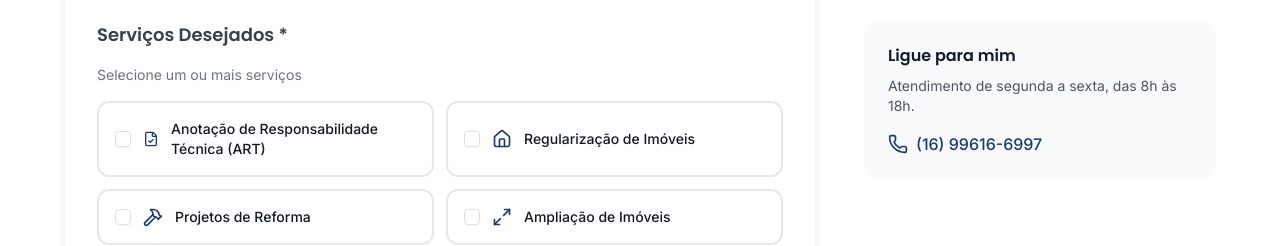
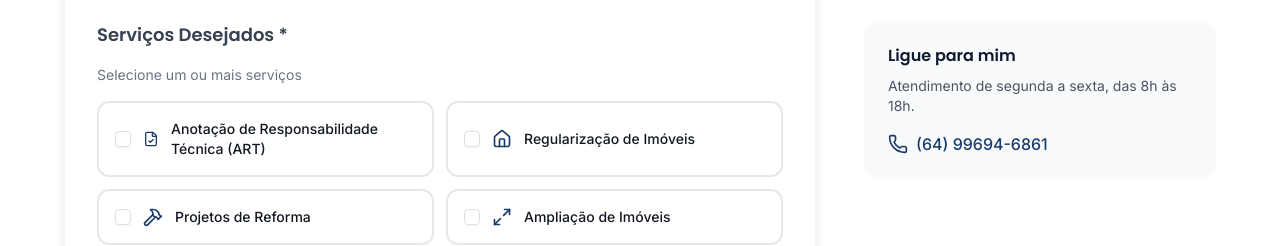
Before and after one commit to nielsonjunior/site-pessoal, a React (Vite) app: page /contato in a window 1280 px wide. Shown: the part 920-1166 px from the top of the page. Built offline with nearby package versions, Linux system fonts and the light colour scheme.

Commit message:
Update contact information and SEO title for Budget page

```diff
--- a/src/pages/Budget.tsx
+++ b/src/pages/Budget.tsx
@@ -137,7 +137,7 @@ export function Budget() {
   return (
     <>
       <SEO
-        title="Solicitar Orçamento - Engenheiro Civil em São Paulo"
+        title="Solicitar Orçamento - Engenheiro Civil em Cáceres"
         description="Solicite um orçamento gratuito para serviços de engenharia civil. ART, regularização, reformas, laudos e mais. Resposta em até 24h!"
         keywords={[
           "orçamento engenharia civil",
@@ -462,7 +462,7 @@ export function Budget() {
                     atendimento mais rápido.
                   </p>
                   <a
-                    href="https://wa.me/5516996166997?text=Olá!%20Gostaria%20de%20solicitar%20um%20orçamento."
+                    href="https://wa.me/5565996946861?text=Olá!%20Gostaria%20de%20solicitar%20um%20orçamento."
                     target="_blank"
                     rel="noopener noreferrer"
                     className="bg-white text-[#25D366] px-4 py-3 rounded-xl font-medium hover:bg-gray-100 transition-all w-full inline-flex items-center justify-center gap-2"
@@ -485,7 +485,7 @@ export function Budget() {
                     className="flex items-center gap-2 text-[#1B3B6C] font-medium"
                   >
                     <Phone className="w-5 h-5" />
-                    (16) 99616-6997
+                    (64) 99694-6861
                   </a>
                 </div>
               </motion.div>
```
